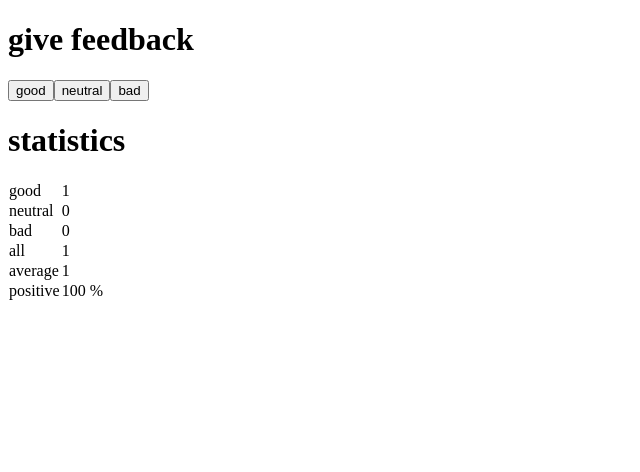
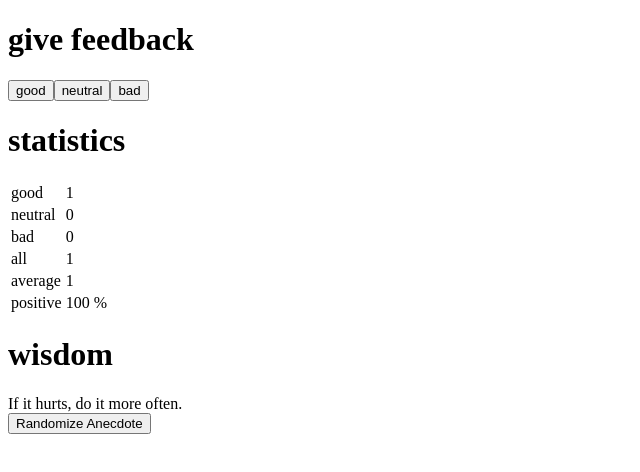
Before and after one commit to sonata22/FullStack_part1, a React (Vite) app in the folder patt1/: page / in a window 1280 px wide. Both pictures are taken after a click on the button "good". Shown: the top 472 px of the page, without its empty margins (0-640 px from the left). Built offline with nearby package versions, Linux system fonts and the light colour scheme.

Commit message:
Finished 1.12* task

```diff
--- a/patt1/src/App.jsx
+++ b/patt1/src/App.jsx
@@ -29,24 +29,46 @@
   const positive = good * 100 / all
   return (
     <>
+      <table>
+        <tbody>
           <StatsLine text='good' calcMethod={good} />
           <StatsLine text='neutral' calcMethod={neutral} />
           <StatsLine text='bad' calcMethod={bad} />
           <StatsLine text='all' calcMethod={all} />
           <StatsLine text='average' calcMethod={average} />
           <StatsLine text='positive' calcMethod={positive + ' %'} />
+        </tbody>
+      </table>
     </>
   )
 }
+
 
 const App = () => {
   const [good, setGood] = useState(0)
   const [neutral, setNeutral] = useState(0)
   const [bad, setBad] = useState(0)
+  const [selected, setSelected] = useState(0)
+
+  function getRandomInt(max) {
+    return Math.floor(Math.random() * max);
+  }
 
   const clickOnGood = () => setGood(good + 1)
   const clickOnNeutral = () => setNeutral(neutral + 1)
   const clickOnBad = () => setBad(bad + 1)
+  const clickOnAnecdoteBtn = () => setSelected(getRandomInt(anecdotes.length))
+
+  const anecdotes = [
+    'If it hurts, do it more often.',
+    'Adding manpower to a late software project makes it later!',
+    'The first 90 percent of the code accounts for the first 10 percent of the development time...The remaining 10 percent of the code accounts for the other 90 percent of the development time.',
+    'Any fool can write code that a computer can understand. Good programmers write code that humans can understand.',
+    'Premature optimization is the root of all evil.',
+    'Debugging is twice as hard as writing the code in the first place. Therefore, if you write the code as cleverly as possible, you are, by definition, not smart enough to debug it.',
+    'Programming without an extremely heavy use of console.log is same as if a doctor would refuse to use x-rays or blood tests when diagnosing patients.',
+    'The only way to go fast, is to go well.'
+  ]
 
   return (
     <div>
@@ -56,6 +78,10 @@
       <Button action={clickOnBad} text='bad' />
       <h1>statistics</h1>
       <Stats props={{ good, neutral, bad }} />
+      <h1>wisdom</h1>
+      {anecdotes[selected]}
+      <br />
+      <Button action={clickOnAnecdoteBtn} text='Randomize Anecdote' />
     </div>
   )
 }
```
Lines whose indentation alone changed are shown as unchanged.
